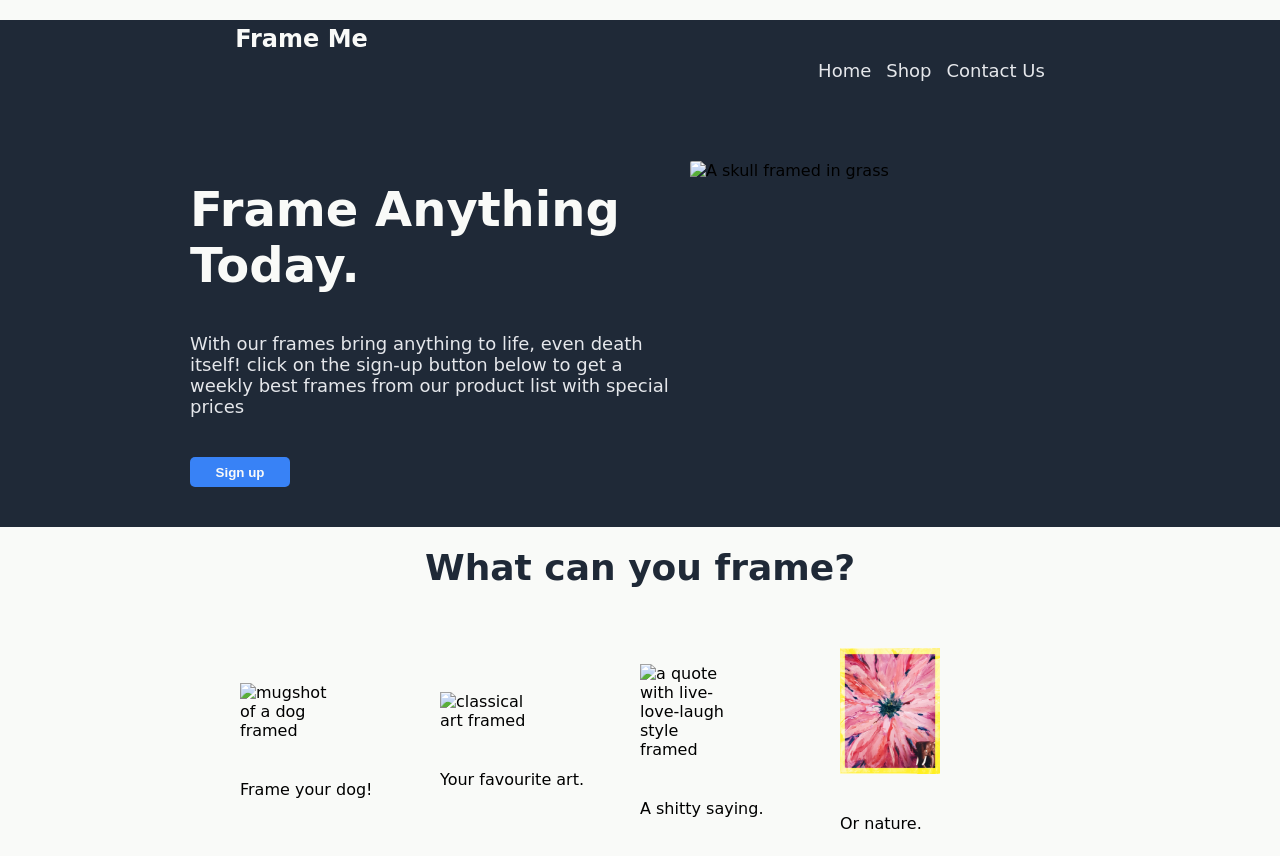
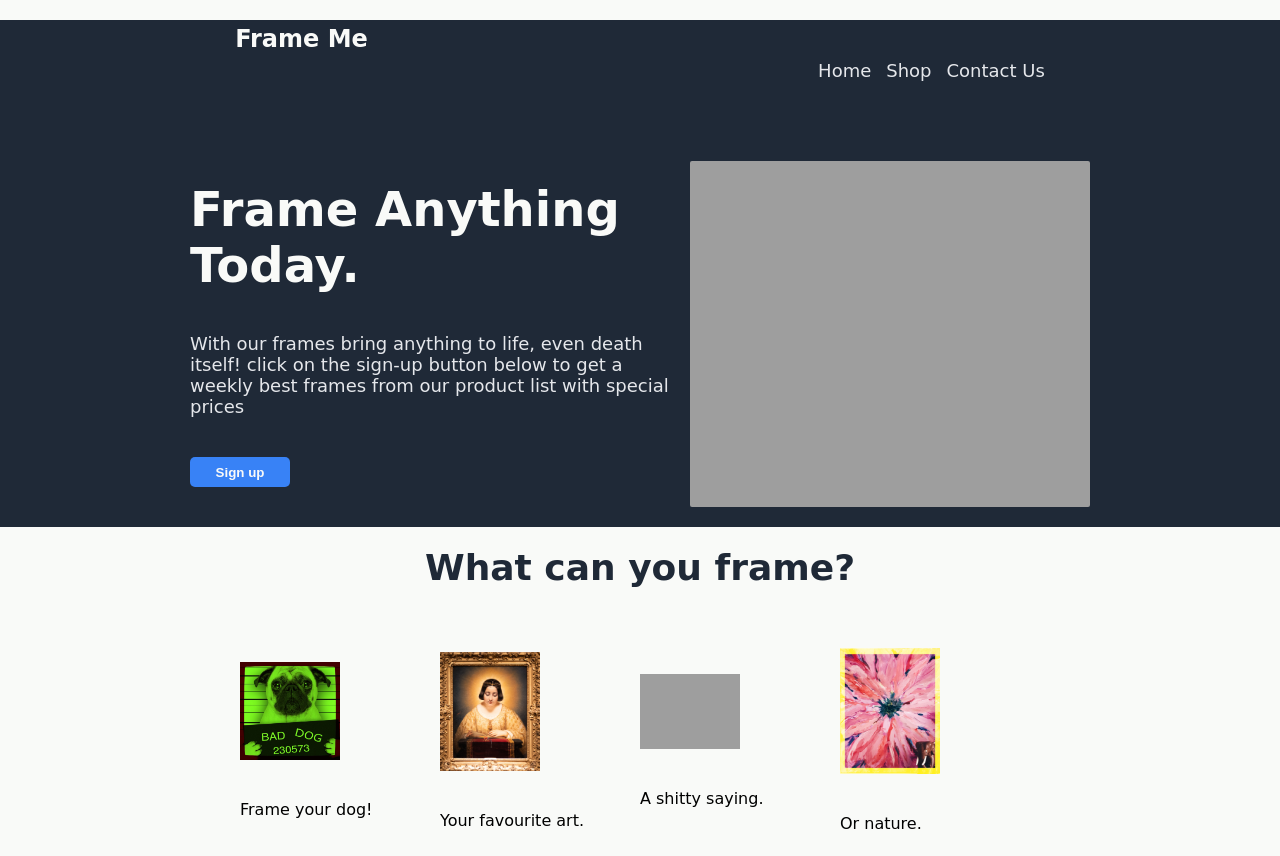
Before and after one commit to Skmyhrm/Frame-me, a plain HTML site: page index.html in a window 1280 px wide. Shown: the top 856 px of the page. Drawn offline with Linux system fonts and the light colour scheme; the site is published under a folder, as on GitHub Pages, so addresses that start at the root find nothing.

Commit message:
fixed the images not showing on my github pages

```diff
--- a/index.html
+++ b/index.html
@@ -29,7 +29,7 @@
         </div>
         <img
           class="main-pic"
-          src="/images/frame_me.png"
+          src="images/frame_me.png"
           alt="A skull framed in grass"
         />
       </div>
@@ -39,19 +39,19 @@
       <div class="inner-content">
         <img
           class="sec-pic"
-          src="/images/bad_dog.jpg"
+          src="images/bad_dog.jpg"
           alt="mugshot of a dog framed"
         />
         <p>Frame your dog!</p>
       </div>
       <div class="inner-content">
-        <img class="sec-pic" src="/images/art.png" alt="classical art framed" />
+        <img class="sec-pic" src="images/art.png" alt="classical art framed" />
         <p>Your favourite art.</p>
       </div>
       <div class="inner-content">
         <img
           class="sec-pic"
-          src="/images/shitty_quote.png"
+          src="images/shitty_quote.png"
           alt="a quote with live-love-laugh style framed"
         />
         <p>A shitty saying.</p>
```
